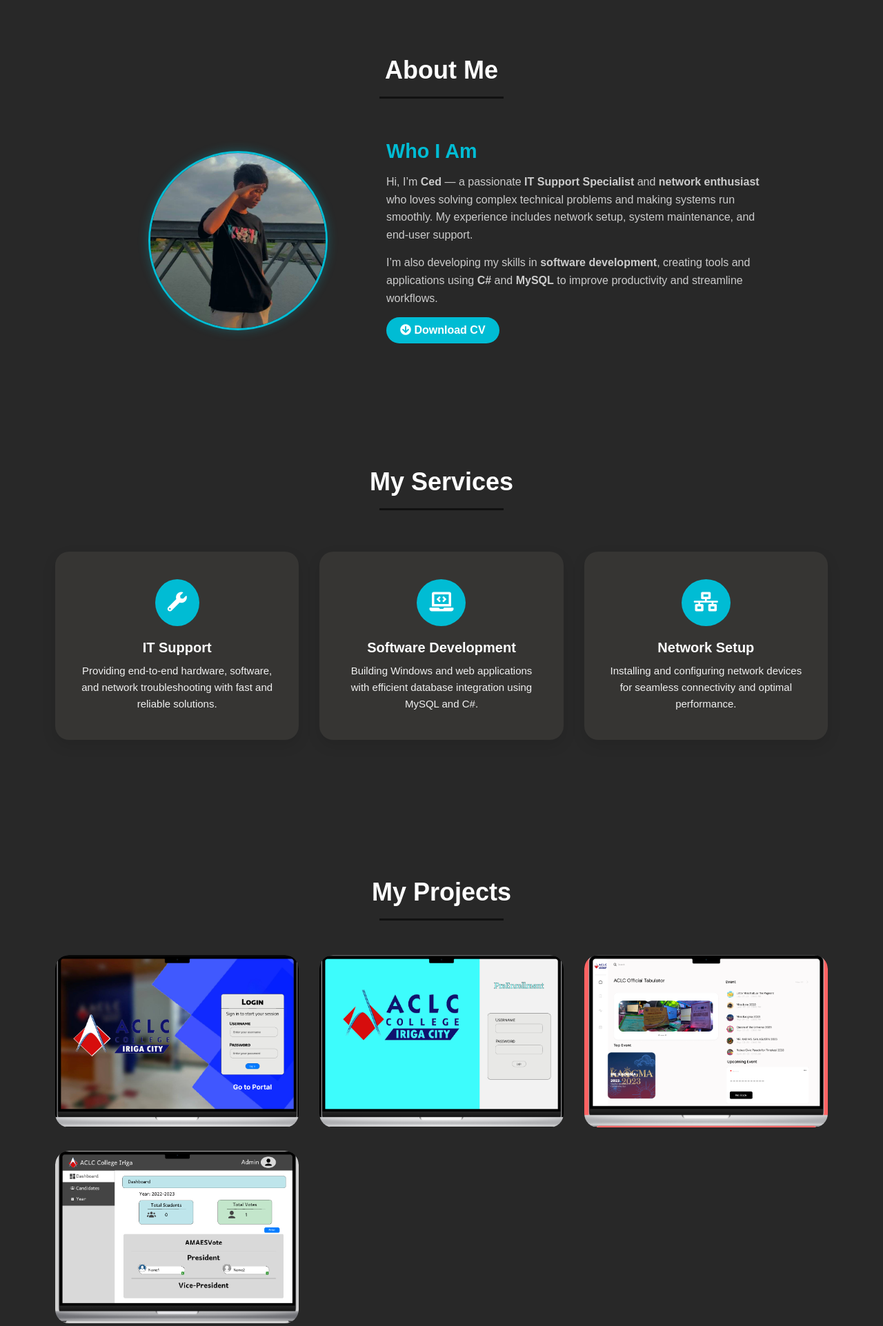
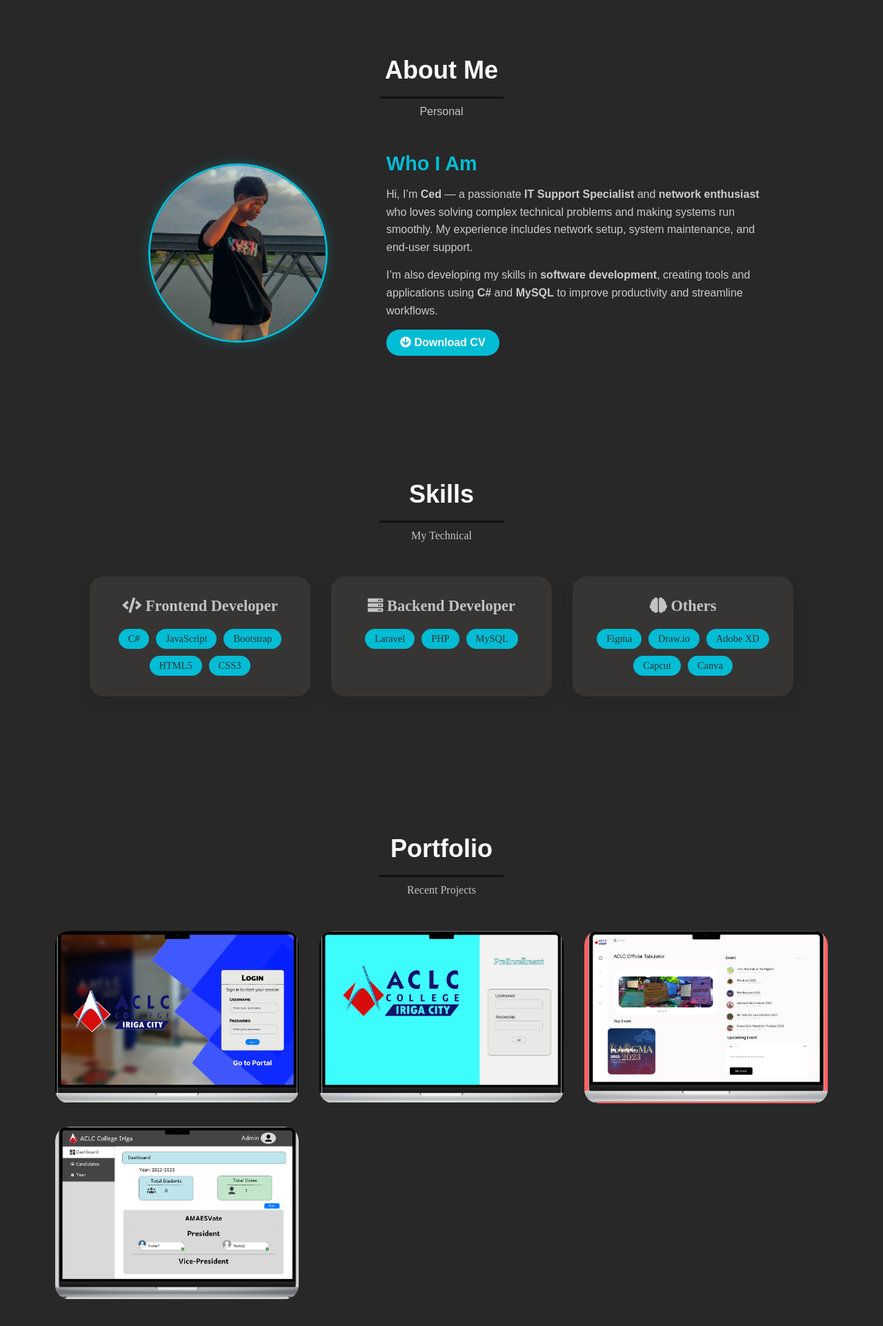
Before and after one commit to Cedrick13/Ced-Portfolio, a PHP site: page / in a window 1280 px wide. Shown: the part 719-2642 px from the top of the page at 69% size. Run offline with PHP 8.4, Linux system fonts and the light colour scheme.

Commit message:
Change Services To Skill And Update

```diff
--- a/index.html
+++ b/index.html
@@ -274,6 +274,7 @@
 <section class="about" id="about">
   <div class="max-width about-container">
     <h2 class="title" data-aos="fade-up">About Me</h2>
+    <p class="subtitle" data-aos="fade-up" data-aos-delay="100">Personal</p>
     <div class="about-content">
       <div class="about-left" data-aos="fade-up" data-aos-duration="3000">
   <img src="images/about.jpg" alt="Cedrick" />
@@ -302,35 +303,51 @@
   </div>
 </section>
 
+<!-- skills section start -->
+<section class="skills" id="skills">
+  <div class="max-width">
+    <h2 class="title" data-aos="fade-up">Skills</h2>
+    <p class="subtitle" data-aos="fade-up" data-aos-delay="100">My Technical</p>
 
-       <!-- services section start -->
-<section class="services" id="services">
-  <div class="max-width">
-    <h2 class="title" data-aos="fade-up">My Services</h2>
-    <div class="serv-content">
-      <div class="card" data-aos="fade-up" data-aos-delay="100">
-        <div class="box">
-          <div class="icon"><i class="fas fa-wrench"></i></div>
-          <div class="text">IT Support</div>
-          <p>Providing end-to-end hardware, software, and network troubleshooting with fast and reliable solutions.</p>
+    <div class="skills-container">
+
+      <!-- Frontend Developer -->
+      <div class="skill-card" data-aos="fade-up" data-aos-delay="200">
+        <h3><i class="fas fa-code"></i> Frontend Developer</h3>
+        <p></p>
+        <div class="skills-list">
+          <span>C#</span>
+          <span>JavaScript</span>
+          <span>Bootstrap</span>
+          <span>HTML5</span>
+          <span>CSS3</span>
         </div>
       </div>
 
-      <div class="card" data-aos="fade-up" data-aos-delay="200">
-        <div class="box">
-          <div class="icon"><i class="fas fa-laptop-code"></i></div>
-          <div class="text">Software Development</div>
-          <p>Building Windows and web applications with efficient database integration using MySQL and C#.</p>
+      <!-- Backend Developer -->
+      <div class="skill-card" data-aos="fade-up" data-aos-delay="300">
+        <h3><i class="fas fa-server"></i> Backend Developer</h3>
+        <p></p>
+        <div class="skills-list">
+          <span>Laravel</span>
+          <span>PHP</span>
+          <span>MySQL</span>
         </div>
       </div>
 
-      <div class="card" data-aos="fade-up" data-aos-delay="300">
-        <div class="box">
-          <div class="icon"><i class="fas fa-network-wired"></i></div>
-          <div class="text">Network Setup</div>
-          <p>Installing and configuring network devices for seamless connectivity and optimal performance.</p>
+      <!-- Others -->
+      <div class="skill-card" data-aos="fade-up" data-aos-delay="400">
+        <h3><i class="fas fa-brain"></i> Others</h3>
+        <p></p>
+        <div class="skills-list">
+          <span>Figma</span>
+          <span>Draw.io</span>
+          <span>Adobe XD</span>
+          <span>Capcut</span>
+          <span>Canva</span>
         </div>
       </div>
+
     </div>
   </div>
 </section>
@@ -338,7 +355,8 @@
         <!-- projects section start -->
 <section class="projects" id="projects">
   <div class="max-width">
-    <h2 class="title" data-aos="fade-up">My Projects</h2>
+    <h2 class="title" data-aos="fade-up">Portfolio</h2>
+    <p class="subtitle" data-aos="fade-up" data-aos-delay="100">Recent Projects</p>
     <div class="project-grid">
       <!-- Card 1 -->
       <div class="project-card" data-aos="zoom-in" data-aos-delay="100">
--- a/style.css
+++ b/style.css
@@ -242,6 +242,14 @@ section .title::after{
 .about .title {
   font-size: 36px;
   font-weight: 700;
+  margin-bottom: 10px;
+}
+
+.about .subtitle {
+  text-align: center;
+  color: #C3C3C3;
+  margin-bottom: 50px;
+  font-size: 1em;
 }
 
 .about-container {
@@ -321,66 +329,79 @@ section .title::after{
   }
 }
 
-
-/* services section styling */
-.services {
-  background: linear-gradient(180deg, #282828, #282828);
+/* Skills Section */
+.skills {
   padding: 100px 0;
+  background: #282828;
 }
 
-.services .title {
+.skills .title {
+  text-align: center;
+  margin-bottom: 10px;
   font-size: 36px;
   font-weight: 700;
-  text-align: center;
   color: #fff;
-  margin-bottom: 60px;
-  position: relative;
 }
 
-.services .serv-content {
-  display: grid;
-  grid-template-columns: repeat(auto-fit, minmax(280px, 1fr));
+.skills .subtitle {
+  text-align: center;
+  color: #C3C3C3;
+  margin-bottom: 50px;
+  font-size: 1em;
+}
+
+.skills-container {
+  display: flex;
+  justify-content: center;
+  flex-wrap: wrap;
   gap: 30px;
 }
 
-.services .card {
+.skill-card {
   background: #363533;
+  box-shadow: 0 10px 25px rgba(0, 0, 0, 0.1);
   border-radius: 20px;
-  box-shadow: 0 8px 20px rgba(0, 0, 0, 0.1);
+  width: 320px;
+  padding: 30px;
+  text-align: center;
   transition: transform 0.3s ease, box-shadow 0.3s ease;
 }
 
-.services .card:hover {
+.skill-card:hover {
   transform: translateY(-8px);
-  box-shadow: 0 12px 25px rgba(0, 0, 0, 0.15);
+  box-shadow: 0 15px 30px rgba(0, 0, 0, 0.15);
 }
 
-.services .box {
-  padding: 40px 30px;
-  text-align: center;
+.skill-card h3 {
+  font-size: 1.4em;
+  margin-bottom: 8px;
+  color: #C3C3C3;
 }
 
-.services .icon {
-  background: #00bcd4;
-  color: #fff;
-  font-size: 28px;
-  padding: 18px;
-  border-radius: 50%;
-  display: inline-block;
+.skill-card p {
+  color: #888;
   margin-bottom: 20px;
 }
 
-.services .text {
-  font-size: 20px;
-  font-weight: 600;
-  margin-bottom: 10px;
-  color: #fff;
+.skills-list {
+  display: flex;
+  flex-wrap: wrap;
+  justify-content: center;
+  gap: 10px;
 }
 
-.services p {
-  color: #f1f1f1;
-  font-size: 15px;
-  line-height: 1.6;
+.skills-list span {
+  background: #00bcd4;
+  padding: 6px 14px;
+  border-radius: 20px;
+  font-size: 0.9em;
+  color: #333;
+  transition: background 0.3s;
+}
+
+.skills-list span:hover {
+  background: #00bcd4;
+  color: #fff;
 }
 
 /* projects section styling */
@@ -394,8 +415,15 @@ section .title::after{
   text-align: center;
   font-size: 36px;
   font-weight: 700;
+  margin-bottom: 10px;
+  position: relative;
+}
+
+.projects .subtitle {
+  text-align: center;
+  color: #C3C3C3;
   margin-bottom: 50px;
-  position: relative;
+  font-size: 1em;
 }
 
 .project-grid {
@@ -456,7 +484,7 @@ section .title::after{
 .project-overlay h3 {
   font-size: 22px;
   margin-bottom: 10px;
-  color: #00bcd4;
+  color: #C3C3C3;
 }
 
 .project-overlay p {
```
